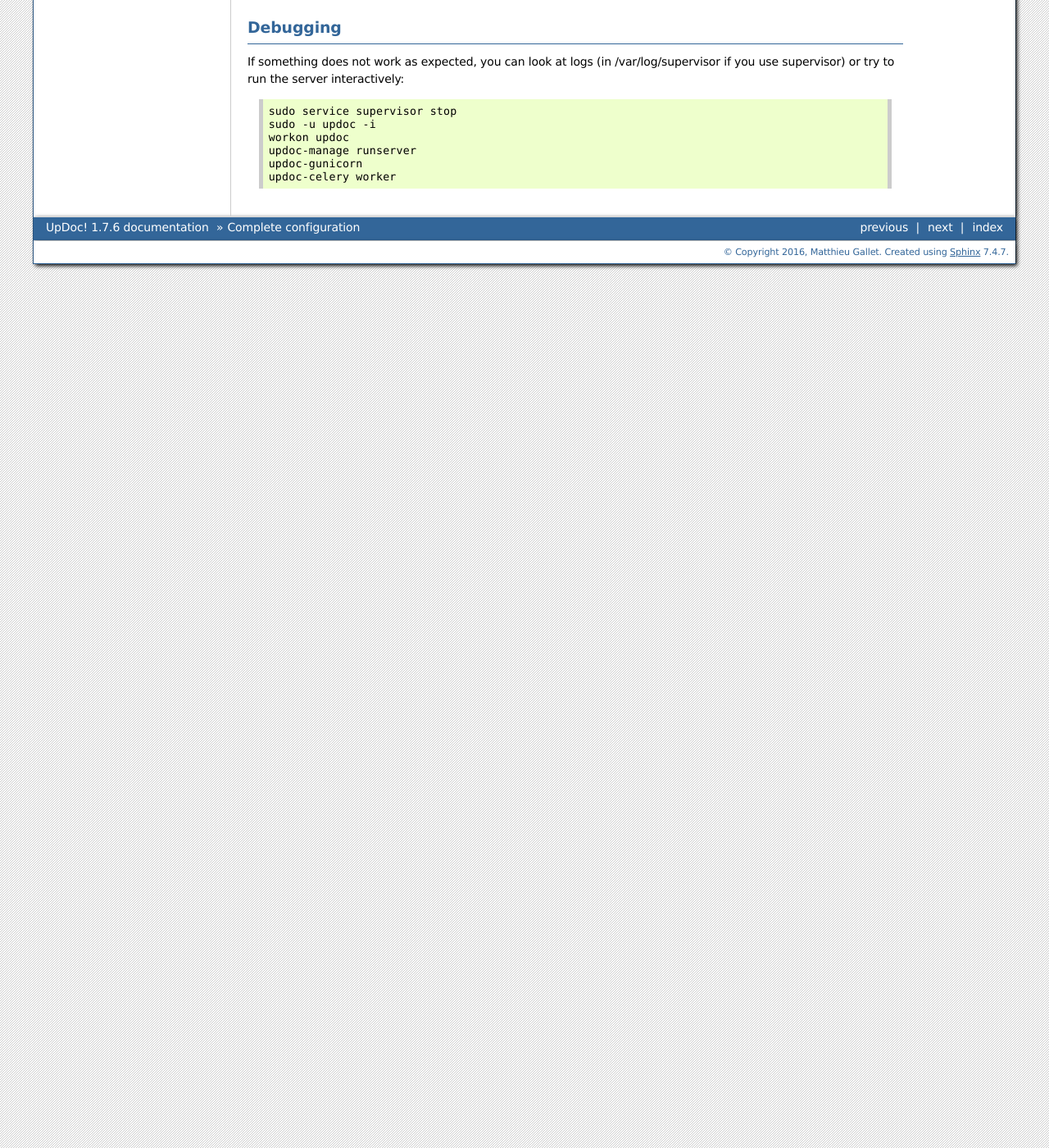
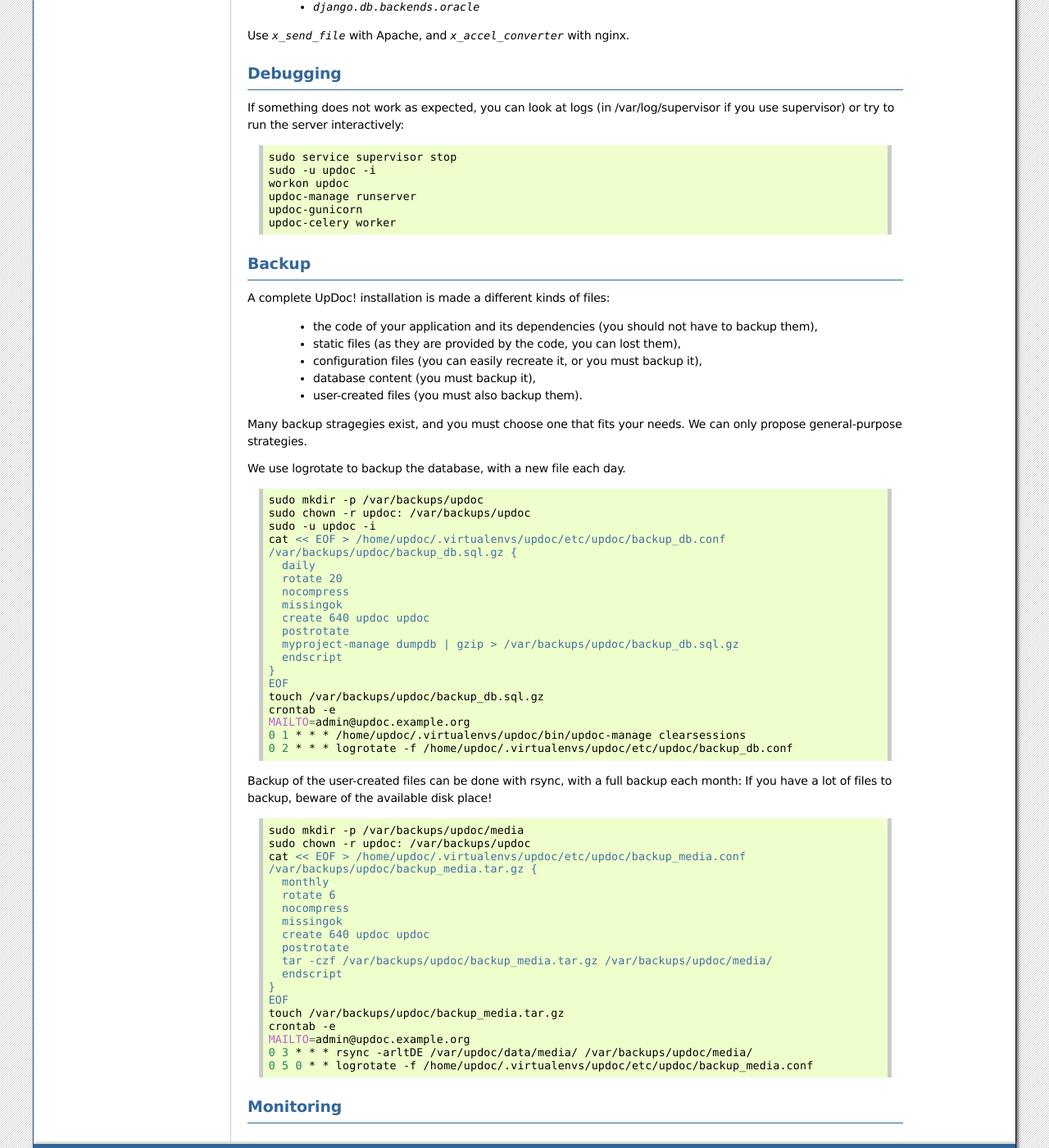
Before and after one commit to d9pouces/Updoc, a Sphinx documentation site: the page built from doc/source/configuration.rst, in a window 1280 px wide and 1400 px high, scrolled down 1397 px. Shown: the whole window at 82% size. Built offline with Sphinx 7.4.7, drawn with Linux system fonts in a browser that asks for light colours; some of the changed text lies outside the part shown.

Commit message:
updated doc

```diff
--- a/doc/source/configuration.rst
+++ b/doc/source/configuration.rst
@@ -1,5 +1,9 @@
 Complete configuration
 ======================
+
+
+Configuration options
+---------------------
 
 You can look current settings with the following command:
 
@@ -100,3 +104,74 @@ or try to run the server interactively:
   updoc-manage runserver
   updoc-gunicorn
   updoc-celery worker
+
+
+
+Backup
+------
+
+A complete UpDoc! installation is made a different kinds of files:
+
+    * the code of your application and its dependencies (you should not have to backup them),
+    * static files (as they are provided by the code, you can lost them),
+    * configuration files (you can easily recreate it, or you must backup it),
+    * database content (you must backup it),
+    * user-created files (you must also backup them).
+
+Many backup stragegies exist, and you must choose one that fits your needs. We can only propose general-purpose strategies.
+
+We use logrotate to backup the database, with a new file each day.
+
+.. code-block:: bash
+
+  sudo mkdir -p /var/backups/updoc
+  sudo chown -r updoc: /var/backups/updoc
+  sudo -u updoc -i
+  cat << EOF > /home/updoc/.virtualenvs/updoc/etc/updoc/backup_db.conf
+  /var/backups/updoc/backup_db.sql.gz {
+    daily
+    rotate 20
+    nocompress
+    missingok
+    create 640 updoc updoc
+    postrotate
+    myproject-manage dumpdb | gzip > /var/backups/updoc/backup_db.sql.gz
+    endscript
+  }
+  EOF
+  touch /var/backups/updoc/backup_db.sql.gz
+  crontab -e
+  MAILTO=admin@updoc.example.org
+  0 1 * * * /home/updoc/.virtualenvs/updoc/bin/updoc-manage clearsessions
+  0 2 * * * logrotate -f /home/updoc/.virtualenvs/updoc/etc/updoc/backup_db.conf
+
+
+Backup of the user-created files can be done with rsync, with a full backup each month:
+If you have a lot of files to backup, beware of the available disk place!
+
+.. code-block:: bash
+
+  sudo mkdir -p /var/backups/updoc/media
+  sudo chown -r updoc: /var/backups/updoc
+  cat << EOF > /home/updoc/.virtualenvs/updoc/etc/updoc/backup_media.conf
+  /var/backups/updoc/backup_media.tar.gz {
+    monthly
+    rotate 6
+    nocompress
+    missingok
+    create 640 updoc updoc
+    postrotate
+    tar -czf /var/backups/updoc/backup_media.tar.gz /var/backups/updoc/media/
+    endscript
+  }
+  EOF
+  touch /var/backups/updoc/backup_media.tar.gz
+  crontab -e
+  MAILTO=admin@updoc.example.org
+  0 3 * * * rsync -arltDE /var/updoc/data/media/ /var/backups/updoc/media/
+  0 5 0 * * logrotate -f /home/updoc/.virtualenvs/updoc/etc/updoc/backup_media.conf
+
+
+
+Monitoring
+----------
```
Also changed, not shown: doc/source/installation.rst (+11 -12 lines).
